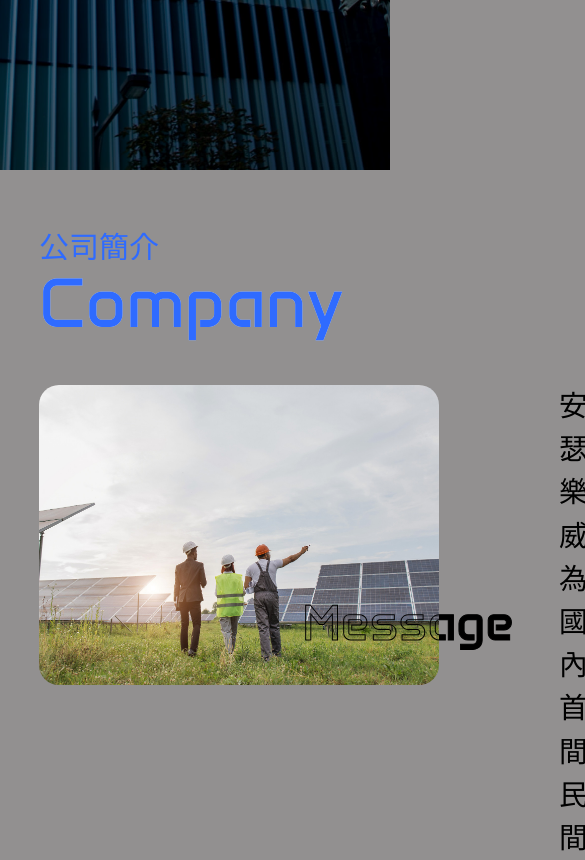
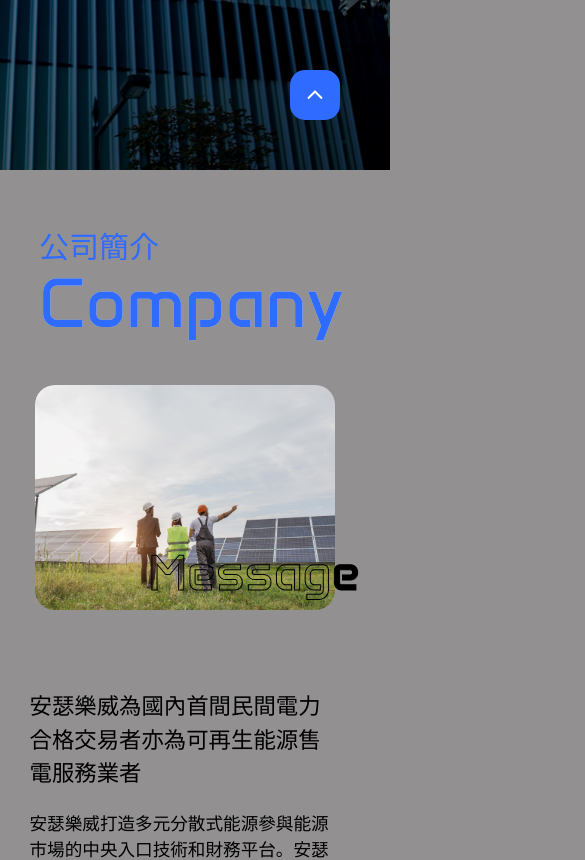
Before and after one commit to Addi850330/ancillary, a React (Vite) app: page /about in a window 390 px wide. Shown: the part 674-1534 px from the top of the page, 585 px wide, since content can reach past the window. Built offline with nearby package versions, Linux system fonts and the light colour scheme; a web font is replaced by a local one.

Commit message:
about page finish

```diff
--- a/src/pages/About.jsx
+++ b/src/pages/About.jsx
@@ -1,4 +1,4 @@
-import { useEffect, useState } from "react";
+import { useEffect, useState, useRef } from "react";
 import styles from "./About.module.css";
 const About = () => {
   const [offset, setOffset] = useState({ x: 0, y: 0 });
@@ -35,6 +35,54 @@ const About = () => {
   }, []); // 空依賴 → 只在初次渲染執行一次
 
   // -------------------------------------------------------
+  const [activeSection, setActiveSection] = useState("");
+
+  const companyRef = useRef(null);
+  const partnerRef = useRef(null);
+  const milestoneRef = useRef(null);
+
+  const scrollTo = (ref) => {
+    ref.current?.scrollIntoView({
+      behavior: "smooth", // 平滑滾動
+      block: "start", // 對齊到頂部
+    });
+  };
+
+  useEffect(() => {
+    const observer = new IntersectionObserver(
+      (entries) => {
+        entries.forEach((entry) => {
+          if (entry.isIntersecting) {
+            setActiveSection(entry.target.dataset.section);
+          }
+        });
+      },
+      {
+        root: null,
+        threshold: 0.4, // 進入 40% 視窗就算
+      }
+    );
+
+    observer.observe(companyRef.current);
+    observer.observe(partnerRef.current);
+    observer.observe(milestoneRef.current);
+
+    return () => observer.disconnect();
+  }, []);
+
+  // useEffect(() => {
+  //   console.log(activeSection);
+  // }, [activeSection]);
+  // -------------------------------------
+  const scrollToTop = () => {
+    window.scrollTo({
+      top: 0,
+      behavior: "smooth",
+    });
+  };
+
+  // -------------------------
+
   const [data, setData] = useState([]);
 
   useEffect(() => {
@@ -77,7 +125,7 @@ const About = () => {
           </div>
           <div className={styles.menu}>
             <div className={styles.menutext}>Menu</div>
-            <div className={styles.mbtn}>
+            <div className={styles.mbtn} onClick={() => scrollTo(companyRef)}>
               <div className={styles.outside}>
                 <div className={styles.mtop}>
                   <p>Company</p>
@@ -99,7 +147,7 @@ const About = () => {
                 </div>
               </div>
             </div>
-            <div className={styles.mbtn}>
+            <div className={styles.mbtn} onClick={() => scrollTo(partnerRef)}>
               <div className={styles.outside}>
                 <div className={styles.mtop}>
                   <p>Partners</p>
@@ -121,7 +169,7 @@ const About = () => {
                 </div>
               </div>
             </div>
-            <div className={styles.mbtn}>
+            <div className={styles.mbtn} onClick={() => scrollTo(milestoneRef)}>
               <div className={styles.outside}>
                 <div className={styles.mtop}>
                   <p>Milestone</p>
@@ -156,19 +204,21 @@ const About = () => {
             />
           </div>
         </div>
-        <div className={styles.company}>
+        <div ref={companyRef} data-section="company" className={styles.company}>
           <div className={styles.companytitle}>
             Company
             <span
               className={`${styles.fill} ${
-                textstatus === "open" ? styles.active : ""
+                activeSection === "company" ? styles.active : ""
               }`}
             >
               Company
             </span>
           </div>
           <div className={styles.ctch}>
-            <p className={`${textstatus === "open" ? styles.active : ""}`}>
+            <p
+              className={`${activeSection === "company" ? styles.active : ""}`}
+            >
               公司簡介
             </p>
           </div>
@@ -190,19 +240,21 @@ const About = () => {
             </div>
           </div>
         </div>
-        <div className={styles.partner}>
+        <div ref={partnerRef} data-section="partner" className={styles.partner}>
           <div className={styles.partnertitle}>
             Partners
             <span
               className={`${styles.fill} ${
-                textstatus === "open" ? styles.active : ""
+                activeSection === "partner" ? styles.active : ""
               }`}
             >
               Partners
             </span>
           </div>
           <div className={styles.pnch}>
-            <p className={`${textstatus === "open" ? styles.active : ""}`}>
+            <p
+              className={`${activeSection === "partner" ? styles.active : ""}`}
+            >
               合作夥伴
             </p>
           </div>
@@ -236,19 +288,27 @@ const About = () => {
             </div>
           </div>
         </div>
-        <div className={styles.milestone}>
+        <div
+          ref={milestoneRef}
+          data-section="milestone"
+          className={styles.milestone}
+        >
           <div className={styles.milestonetitle}>
             Milestone
             <span
               className={`${styles.fill} ${
-                textstatus === "open" ? styles.active : ""
+                activeSection === "milestone" ? styles.active : ""
               }`}
             >
               Milestone
             </span>
           </div>
           <div className={styles.mich}>
-            <p className={`${textstatus === "open" ? styles.active : ""}`}>
+            <p
+              className={`${
+                activeSection === "milestone" ? styles.active : ""
+              }`}
+            >
               里程碑
             </p>
           </div>
@@ -270,7 +330,6 @@ const About = () => {
           <div className={styles.mitime}>
             {data.map((item) => {
               const isOpen = openId === item.new_ID;
-
               return (
                 <div
                   className={styles.milestoneset}
@@ -300,6 +359,9 @@ const About = () => {
           </div>
         </div>
       </section>
+      <button onClick={scrollToTop} className={styles.ontopbtn}>
+        <img src="./images/about/up.svg" alt="icon" />
+      </button>
     </>
   );
 };
--- a/src/pages/About.module.css
+++ b/src/pages/About.module.css
@@ -392,7 +392,7 @@
 }
 .about .milestone .mitime .milestoneset {
   cursor: pointer;
-  margin-right: 200px;
+  margin-right: 100px;
 }
 .about .milestone .mitime .milestoneset .year {
   text-align: right;
@@ -427,3 +427,125 @@
   font-size: 1.2rem;
   margin-bottom: 20px;
 }
+@media (max-width: 1140px) {
+  .about .company .companyinfo {
+    flex-direction: column;
+    align-items: center;
+  }
+  .about .company .companyinfo .ciright {
+    margin: 80px 50px 0px 50px;
+  }
+  .about .partner .teaminfo {
+    flex-direction: column-reverse;
+    align-items: center;
+  }
+  .about .partner .teaminfo .teamleft {
+    margin: 80px 50px 0px 50px;
+  }
+}
+@media (max-width: 1040px) {
+  .about .abtitle .asvideo {
+    right: 75px;
+  }
+}
+@media (max-width: 940px) {
+  .about .abtitle .asvideo {
+    display: none;
+  }
+}
+@media (max-width: 650px) {
+  .about .pris .prisimgs {
+    flex-direction: column;
+  }
+  .about .milestone .mitime .milestoneset {
+    margin-right: 10%;
+  }
+}
+@media (max-width: 600px) {
+  .about .pris .pristitle {
+    font-size: 35px;
+  }
+  .about .pris .pristitlech {
+    font-size: 24px;
+  }
+  .about .company .companyinfo {
+    margin: 80px 10% 50px 5%;
+  }
+  .about .company .companyinfo .ciright {
+    margin: 80px 20px 0px 20px;
+  }
+  .about .company .companyinfo .cileft .citafter {
+    top: 150px;
+    right: -25px;
+  }
+  .about .company .companyinfo .cileft .leftimg {
+    width: 300px;
+    height: 225px;
+  }
+  .about .company .companyinfo .cileft .cibefor {
+    top: 150px;
+    right: -25px;
+  }
+  .about .company .companyinfo .ciright .subtitle {
+    font-size: 1.4rem;
+  }
+  .about .partner .teaminfo {
+    margin: 80px 10% 50px 5%;
+  }
+  .about .partner .teaminfo .teamright {
+    margin: 80px 20px 0px 20px;
+  }
+  .about .partner .teaminfo .teamright .textafter {
+    top: 150px;
+    left: -20px;
+  }
+  .about .partner .teaminfo .teamright .teamimg {
+    width: 300px;
+    height: 225px;
+  }
+  .about .partner .teaminfo .teamright .textbefroe {
+    top: 150px;
+    left: -20px;
+  }
+  .about .partner .teaminfo .teamleft {
+    margin: 80px 20px 0px 20px;
+  }
+}
+@media (max-width: 400px) {
+  .about .abtitle .menu {
+    margin-left: 5%;
+  }
+  .about .company .companyinfo .ciright {
+    margin: 80px 10px 0px 10px;
+  }
+  .about .partner .teaminfo .teamleft {
+    margin: 80px 10px 0px 10px;
+  }
+  .about .milestone .mitime {
+    margin-left: 0px;
+  }
+  .about .milestone .mitime .milestoneset {
+    margin-right: 0px;
+  }
+}
+.ontopbtn {
+  width: 50px;
+  height: 50px;
+  background-color: #2f6bff;
+  position: fixed;
+  bottom: 50px;
+  right: 50px;
+  border: none;
+  border-radius: 15px;
+  cursor: pointer;
+  transition: 0.4s;
+}
+.ontopbtn:hover {
+  transform: translateY(-10px);
+}
+.ontopbtn img {
+  width: 100%;
+  height: 100%;
+  object-fit: cover;
+  object-position: center;
+}
```
Also changed, not shown: public/images/about/up.svg (added).
